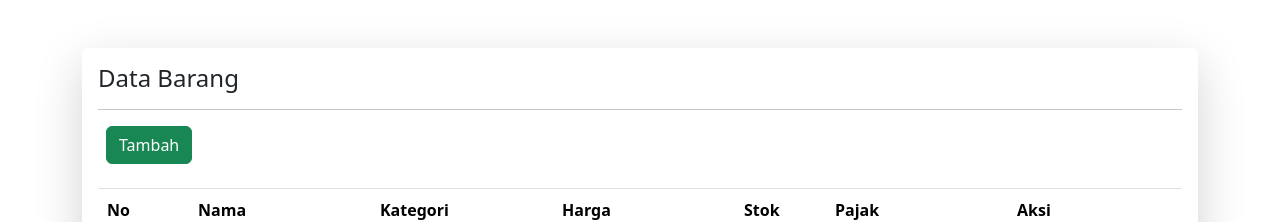
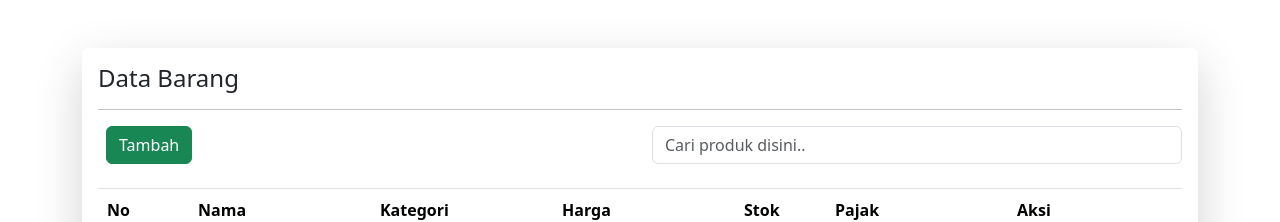
Before and after one commit to NicoAriestP/Kelompok12TugasWPWVue, a Vue app: page / in a window 1280 px wide. Shown: the top 222 px of the page. Built offline with nearby package versions, Linux system fonts and the light colour scheme; data requests are answered from the project's data file.

Commit message:
add fitur search data

```diff
--- a/src/App.vue
+++ b/src/App.vue
@@ -8,7 +8,14 @@
                     <div class="card-body">
                         <h4>Data Barang</h4>
                         <hr>
-                        <button type="button" class="btn btn-md btn-success mx-2" data-bs-toggle="modal" data-bs-target="#tambahModal">Tambah</button>
+                        <div class="row">
+                            <div class="col">
+                                <button type="button" class="btn btn-md btn-success mx-2" data-bs-toggle="modal" data-bs-target="#tambahModal">Tambah</button>
+                            </div>
+                            <div class="col">
+                                <input type="text" class="form-control" id="search" v-model="query" @keyup="onSearch" placeholder="Cari produk disini..">
+                            </div>
+                        </div>
                         <!-- <button type="button" class="btn btn-xs btn-secondary" @click="show = false">Tutup</button> -->
                         <table class="table table-responsive table-bordered mt-4 border-1">
                             <thead class="thead bg-dark text-light">
@@ -204,6 +211,8 @@
             barangs: [],
             disabled: false,
             disabled2: false,
+            query: '',
+            search: false
         }),
         mounted(){
             this.loadBarang()
@@ -216,15 +225,26 @@
         },
         methods: {
             loadBarang(){
-                axios.get('/products')
+                let url = '/products'
+
+                if (this.search) {
+                    url = '/products?q='+this.query
+                }
+
+                axios.get(url)
                     .then((res) => {
                         console.log(res)
                         this.barangs = res.data
+                        this.search = false
                     })
                     .catch((err) => {
                         Swal.fire('Proses gagal', err, 'error')
                         return
                     })
+            },
+            onSearch(){
+                this.search = true
+                this.loadBarang()
             },
             insertBarang() {
               // Nama,Harga,Kategori Harus Diisi
@@ -247,8 +267,9 @@
                   Swal.fire('Proses gagal!', 'Stok harus lebih besar atau sama dengan dari 0', 'error')
                   return
                 }else{
+                    let getLastId = this.barangs[this.barangs.length - 1].id
                     let payloadData = {
-                        "id": this.barangs.length + 1,
+                        "id": getLastId + 1,
                         "name": this.newBarang.name,
                         "price": this.newBarang.price,
                         "quantity": this.newBarang.quantity,
```
Also changed, not shown: 1 other file (tests, documents, lock files or other folders).
